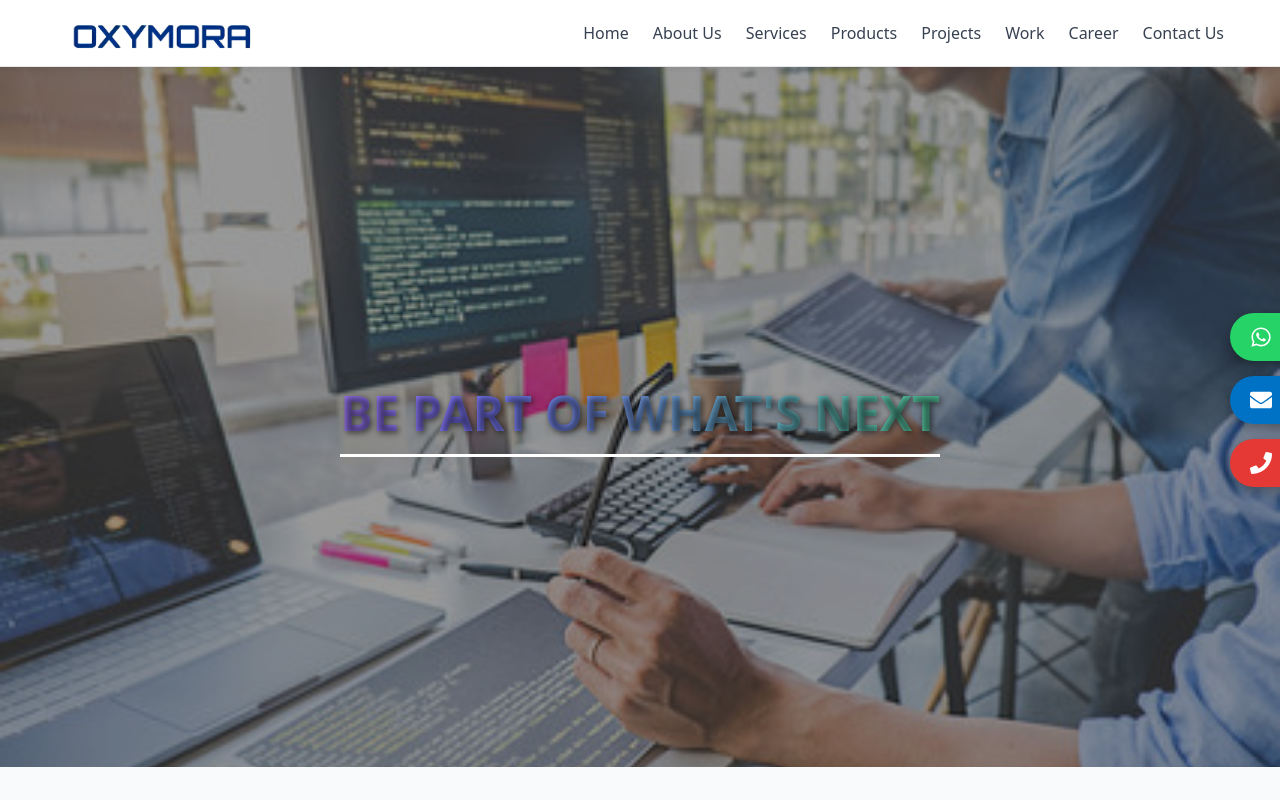
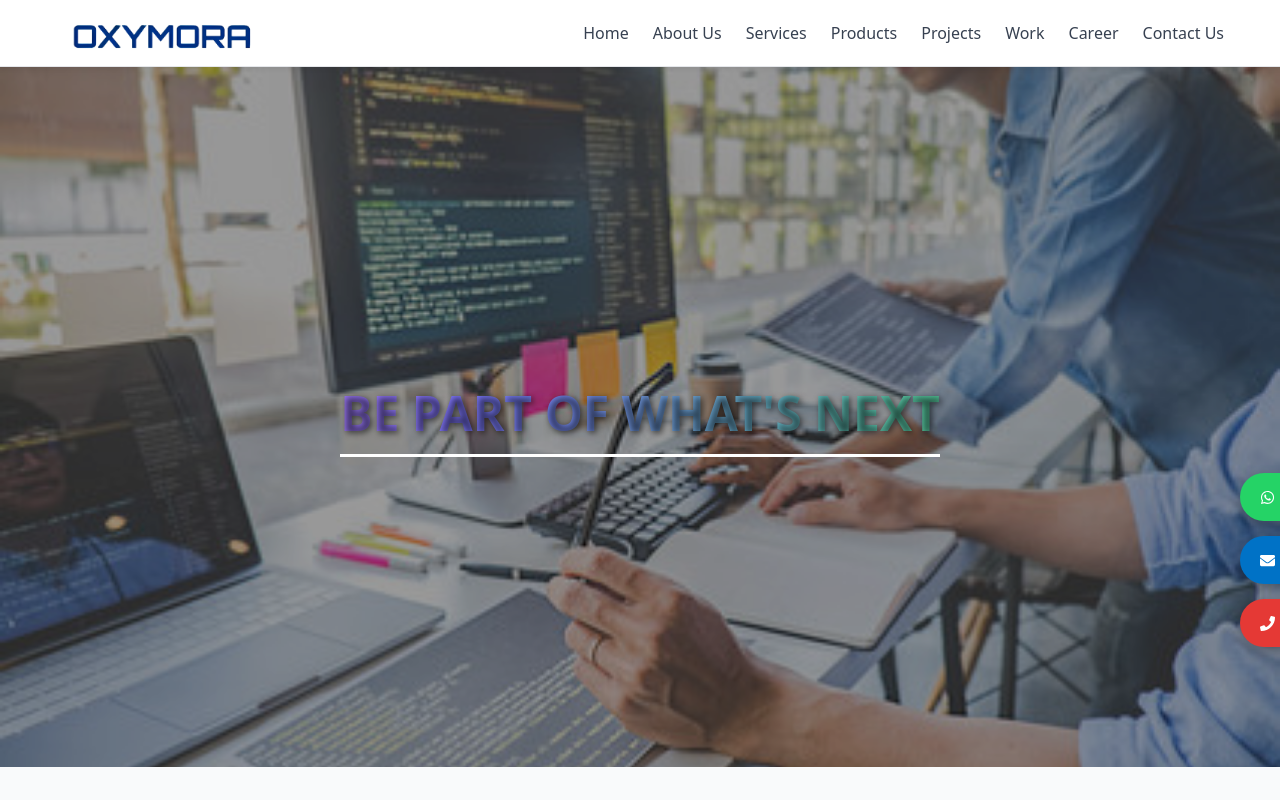
Before and after one commit to shivgurjarotpl-a11y/Oxymora.com, a React (Vite) app: page /career in a window 1280 px wide. Shown: the top 800 px of the page. Built offline with nearby package versions, Linux system fonts and the light colour scheme.

Commit message:
slideshow

```diff
--- a/src/css/FloatingButtons.css
+++ b/src/css/FloatingButtons.css
@@ -1,6 +1,6 @@
 .floating-buttons {
   position: fixed;
-  top: 50%;
+  top: 70%;
   right: 0;
   transform: translateY(-50%);
   display: flex;
@@ -13,11 +13,11 @@
 }
 
 .contact-btn {
-  pointer-events: auto; /* 👈 make buttons clickable again */
+  pointer-events: auto;
   display: flex;
   align-items: center;
   justify-content: flex-start;
-  width: 170px;
+  width: 160px;
   padding: 12px 20px;
   color: white;
   font-weight: 500;
@@ -41,7 +41,7 @@
 /* Icons */
 .contact-btn svg {
   margin-right: 12px;
-  font-size: 22px;
+  font-size: 15px;
   flex-shrink: 0;
 }
 
```
